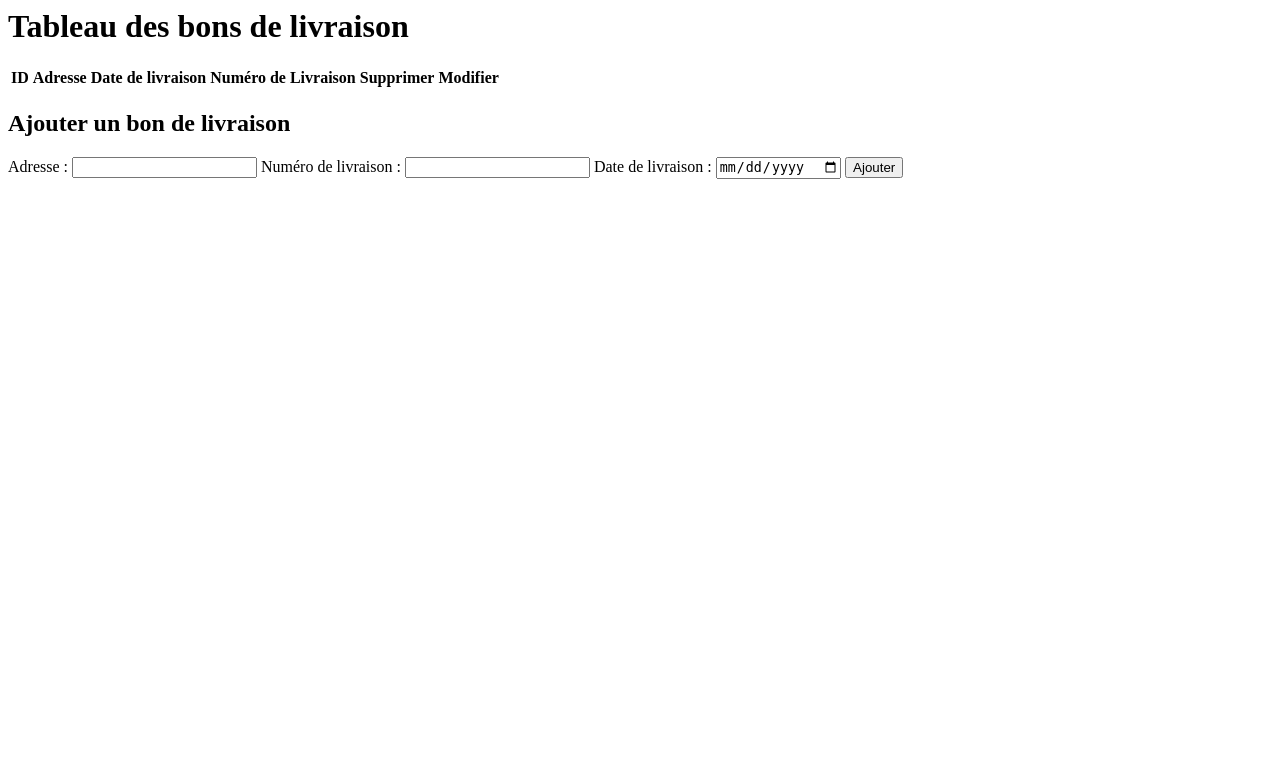
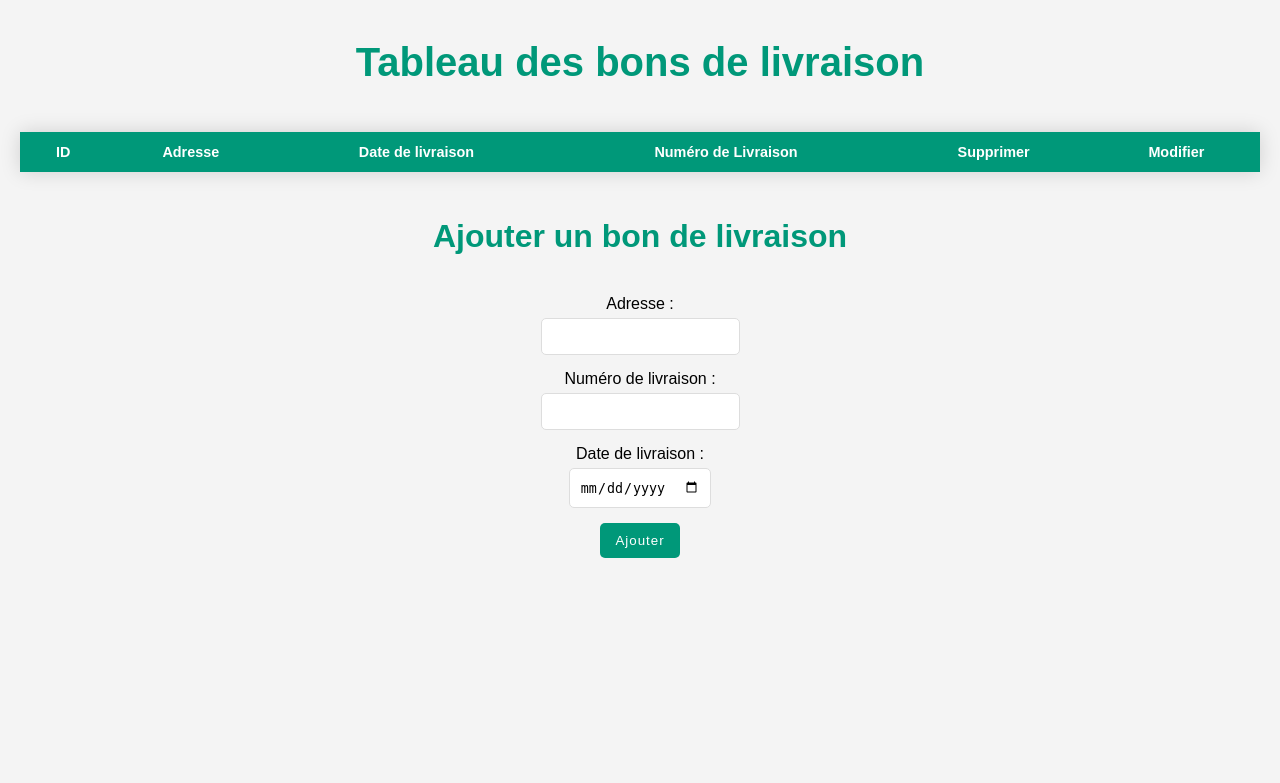
Before and after one commit to Pagiestm/ProjetSQL-Module-Vente, a PHP site: page / in a window 1280 px wide. Shown: the top 783 px of the page. Run offline with PHP 8.4, Linux system fonts and the light colour scheme; lists and menus that the app fills with data are empty.

Commit message:
style(Livraison.php, Livraison.css): add style

```diff
--- a/View/Livraison.php
+++ b/View/Livraison.php
@@ -2,12 +2,17 @@
 
 <head>
     <title>Bons Livraisons</title>
+    <meta charset="UTF-8">
+    <meta http-equiv="X-UA-Compatible" content="IE=edge">
+    <meta name="viewport" content="width=device-width, initial-scale=1.0">
+    <title>Bons Livraisons</title>
+    <link rel="stylesheet" href="../View/css/Livraison.css">
 </head>
 
 <body>
     <h1>Tableau des bons de livraison</h1>
-    <table>
-        <thead>
+    <table class="table">
+        <thead class="table__thead">
             <tr>
                 <th>ID</th>
                 <th>Adresse</th>
@@ -17,7 +22,7 @@
                 <th>Modifier</th>
             </tr>
         </thead>
-        <tbody>
+        <tbody class="table__tbody">
             <?php foreach ($tests as $test) : ?>
                 <tr>
                     <td><?php echo $test['id_Livraison']; ?></td>
@@ -27,16 +32,19 @@
                     <td>
                         <form method="post" action="">
                             <input type="hidden" name="supprimerLivraison" value="<?php echo $test['id_Livraison']; ?>">
-                            <input type="submit" name="delete" value="Supprimer">
+                            <input class="button" type="submit" name="delete" value="Supprimer">
                         </form>
                     </td>
                     <td>
                         <form method="post" action="">
                             <input type="hidden" name="id_Livraison" value="<?php echo $test['id_Livraison']; ?>">
-                            <input type="text" name="Adresse" value="<?php echo $test['Adresse']; ?>">
-                            <input type="text" name="Date_Livraison" value="<?php echo $test['Date_Livraison']; ?>">
-                            <input type="text" name="Numero_Livraison" value="<?php echo $test['Numero_Livraison']; ?>">
-                            <input type="submit" name="update" value="Modifier">
+                            <label class="form__label" for="Adresse">Adresse :</label>
+                            <input class="form__input" type="text" name="Adresse" value="<?php echo $test['Adresse']; ?>">
+                            <label class="form__label" for="Date_Livraison">Date de livraison :</label>
+                            <input class="form__input" type="text" name="Date_Livraison" value="<?php echo $test['Date_Livraison']; ?>">
+                            <label class="form__label" for="Numero_Livraison">Numéro de Livraison :</label>
+                            <input class="form__input" type="text" name="Numero_Livraison" value="<?php echo $test['Numero_Livraison']; ?>"><br>
+                            <input class="button" type="submit" name="update" value="Modifier">
                         </form>
                     </td>
                 </tr>
@@ -45,14 +53,14 @@
     </table>
 
     <h2>Ajouter un bon de livraison</h2>
-    <form method="post" action="">
-        <label for="Adresse">Adresse :</label>
-        <input type="text" name="Adresse" required>
-        <label for="Numero_Livraison">Numéro de livraison :</label>
-        <input type="text" name="Numero_Livraison" required>
-        <label for="Date_Livraison">Date de livraison :</label>
-        <input type="date" name="Date_Livraison" required>
-        <input type="submit" name="submit" value="Ajouter">
+    <form class="form-center" method="post" action="">
+        <label class="form__label" for="Adresse">Adresse :</label>
+        <input class="form__input" type="text" name="Adresse" required>
+        <label class="form__label" for="Numero_Livraison">Numéro de livraison :</label>
+        <input class="form__input" type="text" name="Numero_Livraison" required>
+        <label class="form__label" for="Date_Livraison">Date de livraison :</label>
+        <input class="form__input" type="date" name="Date_Livraison" required>
+        <input class="button" type="submit" name="submit" value="Ajouter">
     </form>
 </body>
 
--- /dev/null
+++ b/View/css/Livraison.css
@@ -0,0 +1,115 @@
+body {
+    font-family: Arial, sans-serif;
+    margin: 0;
+    padding: 0;
+    background-color: #f4f4f4;
+    margin: 20px;
+}
+
+h1, h2 {
+    color: #009879;
+    text-align: center;
+    font-family: 'Arial', sans-serif;
+    padding: 20px 0;
+}
+
+h1 {
+    font-size: 2.5em;
+}
+
+h2 {
+    font-size: 2em;
+    margin-bottom: 20px;
+}
+
+/* Bloc : Tableau */
+.table {
+    width: 100%;
+    border-collapse: collapse;
+    margin: 20px 0;
+    font-size: 0.9em;
+    font-family: sans-serif;
+    min-width: 400px;
+    box-shadow: 0 0 20px rgba(0, 0, 0, 0.15);
+}
+
+.table__thead {
+    background-color: #009879;
+    color: #ffffff;
+    text-align: left;
+}
+
+.table__thead th {
+    padding: 12px 15px;
+    text-align: center;
+}
+
+.table__tbody tr {
+    border-bottom: 1px solid #dddddd;
+}
+
+.table__tbody tr:nth-of-type(even) {
+    background-color: #f3f3f3;
+}
+
+.table__tbody tr:last-of-type {
+    border-bottom: 2px solid #009879;
+}
+
+.table__tbody tr.active-row {
+    font-weight: bold;
+    color: #009879;
+}
+
+.table__tbody td {
+    padding: 12px 15px;
+    text-align: center;
+}
+
+/* Bloc : Bouton */
+.button {
+    color: #fff;
+    background-color: #009879;
+    border: none;
+    border-radius: 5px;
+    padding: 10px 15px;
+    letter-spacing: 1px;
+    text-decoration: none;
+    transition: transform 0.3s ease-in-out;
+    cursor: pointer;
+}
+
+.button:hover {
+    transform: scale(1.1);
+}
+
+/* Bloc : Formulaire */
+.form__label {
+    display: block;
+    margin-bottom: 5px;
+}
+
+.form__input {
+    margin-bottom: 15px;
+    padding: 10px;
+    border: 1px solid #ddd;
+    border-radius: 5px;
+}
+
+.form__input[type="submit"] {
+    width: auto;
+    background-color: #009879;
+    color: white;
+    cursor: pointer;
+}
+
+.form__input[type="submit"]:hover {
+    background-color: #007B5E;
+}
+
+.form-center {
+    display: flex;
+    flex-direction: column;
+    align-items: center;
+    justify-content: center;
+}
```
